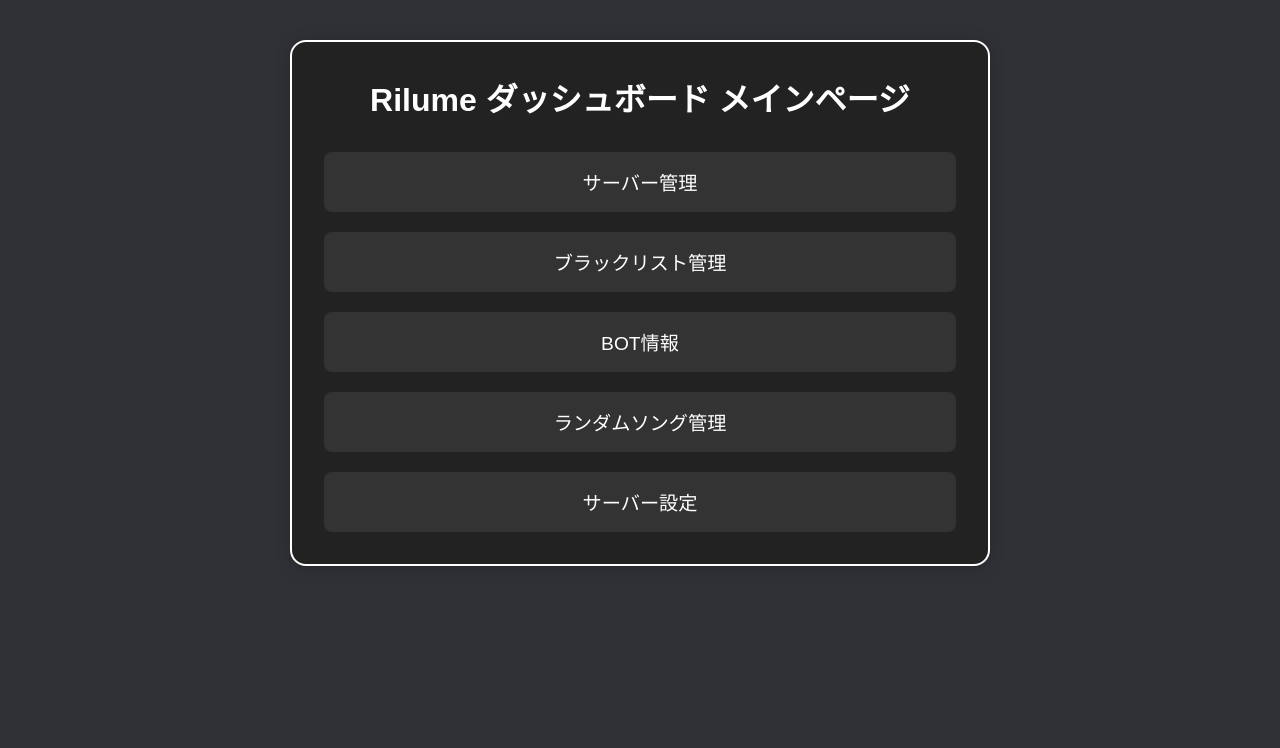
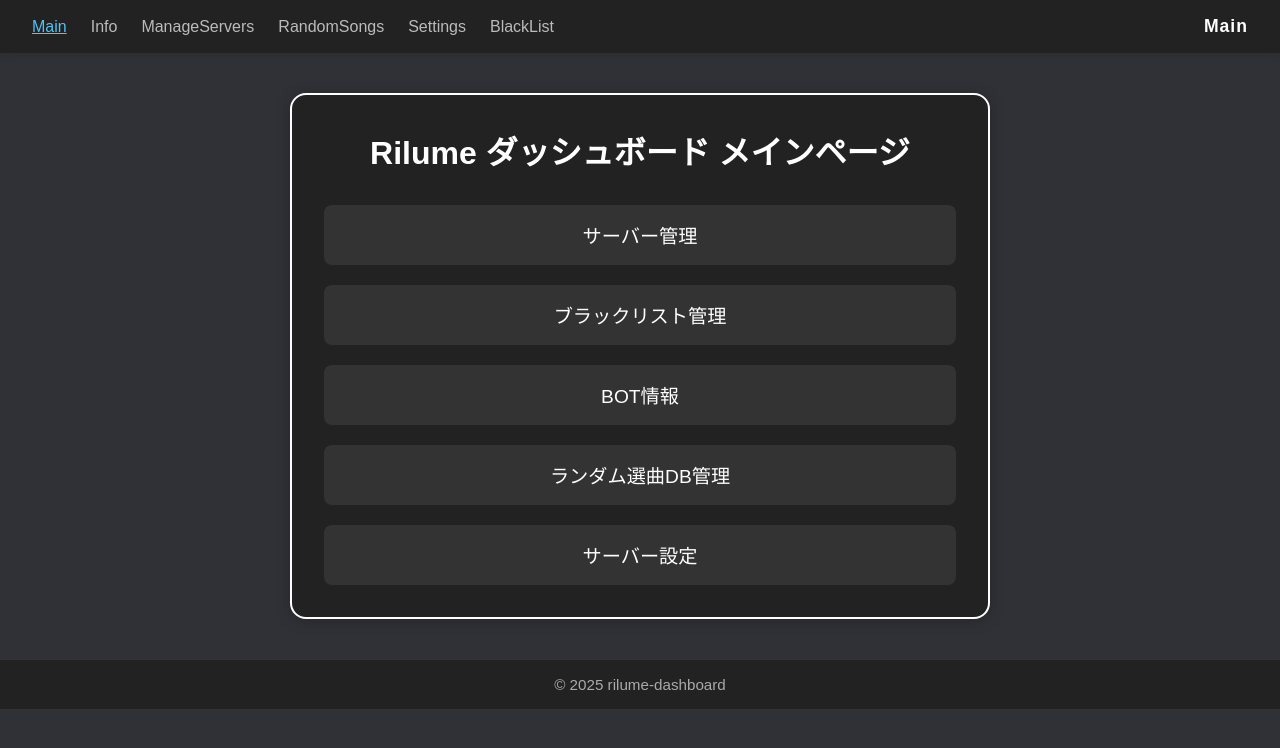
Before and after one commit to VEDA00133912/rilume-dashboard, a Next.js app: page /dashboard/Main in a window 1280 px wide. Shown: the top 748 px of the page. Built offline with nearby package versions, Linux system fonts and the light colour scheme.

Commit message:
header&footer

```diff
--- a/app/dashboard/Info/page.tsx
+++ b/app/dashboard/Info/page.tsx
@@ -3,6 +3,8 @@
 import { useState, useEffect } from 'react';
 import Image from 'next/image';
 import styles from '@/css/dashboard/Info/Page.module.css';
+import Header from '@/components/Header';
+import Footer from '@/components/Footer';
 
 type BotInfo = {
   id: string;
@@ -50,6 +52,8 @@ export default function BotInfoPage() {
     );
 
   return (
+    <>
+      <Header />
       <div className={styles.container}>
         <div className={styles.card}>
           {data.bannerUrl && (
@@ -115,5 +119,7 @@ export default function BotInfoPage() {
           </div>
         </div>
       </div>
+      <Footer />
+    </>
   );
 }
--- a/app/dashboard/Main/page.tsx
+++ b/app/dashboard/Main/page.tsx
@@ -1,8 +1,12 @@
 import Link from 'next/link';
-import styles from '../../../css/dashboard/Main.module.css';
+import Header from '@/components/Header';
+import styles from '@/css/dashboard/Main.module.css';
+import Footer from '@/components/Footer';
 
 export default function MainPage() {
   return (
+    <>
+      <Header />
       <div className={styles.container}>
         <h1 className={styles.header}>Rilume ダッシュボード メインページ</h1>
         <ul className={styles.grid}>
@@ -16,12 +20,14 @@ export default function MainPage() {
             <Link href="/dashboard/Info">BOT情報</Link>
           </li>
           <li>
-          <Link href="/dashboard/RandomSongs">ランダムソング管理</Link>
+            <Link href="/dashboard/RandomSongs">ランダム選曲DB管理</Link>
           </li>
           <li>
             <Link href="/dashboard/Settings">サーバー設定</Link>
           </li>
         </ul>
       </div>
+      <Footer />
+    </>
   );
 }
--- /dev/null
+++ b/components/Footer.tsx
@@ -0,0 +1,10 @@
+'use client';
+import styles from '../css/dashboard/Footer.module.css';
+
+export default function Footer() {
+  return (
+    <footer className={styles.footer}>
+      <span>&copy; 2025 rilume-dashboard</span>
+    </footer>
+  );
+}
--- /dev/null
+++ b/components/Header.tsx
@@ -0,0 +1,38 @@
+'use client';
+import Link from 'next/link';
+import { usePathname } from 'next/navigation';
+import styles from '../css/dashboard/Header.module.css';
+const pages = [
+  { name: 'Main', path: '/dashboard/Main' },
+  { name: 'Info', path: '/dashboard/Info' },
+  { name: 'ManageServers', path: '/dashboard/ManageServers' },
+  { name: 'RandomSongs', path: '/dashboard/RandomSongs' },
+  { name: 'Settings', path: '/dashboard/Settings' },
+  { name: 'BlackList', path: '/dashboard/BlackList' },
+];
+
+export default function Header() {
+  const pathname = usePathname();
+  const current = pages.find((page) => pathname.startsWith(page.path));
+
+  return (
+    <header className={styles.header}>
+      <nav className={styles.nav}>
+        {pages.map((page) => (
+          <Link
+            key={page.path}
+            href={page.path}
+            className={
+              pathname.startsWith(page.path) ? styles.active : styles.link
+            }
+          >
+            {page.name}
+          </Link>
+        ))}
+      </nav>
+      <div className={styles.currentPage}>
+        {current ? current.name : 'Dashboard'}
+      </div>
+    </header>
+  );
+}
--- /dev/null
+++ b/css/dashboard/Footer.module.css
@@ -0,0 +1,10 @@
+.footer {
+  width: 100%;
+  padding: 1rem 0;
+  text-align: center;
+  background: #222;
+  color: #aaa;
+  font-size: 0.95rem;
+  margin-top: 2rem;
+  border-top: 1px solid #333;
+}
--- /dev/null
+++ b/css/dashboard/Header.module.css
@@ -0,0 +1,36 @@
+.header {
+  display: flex;
+  align-items: center;
+  justify-content: space-between;
+  padding: 1rem 2rem;
+  background: #222;
+  color: #fff;
+  box-shadow: 0 2px 8px rgba(0, 0, 0, 0.08);
+}
+
+.nav {
+  display: flex;
+  gap: 1.5rem;
+}
+
+.link {
+  color: #bbb;
+  text-decoration: none;
+  font-weight: 500;
+  transition: color 0.2s;
+}
+
+.link:hover {
+  color: #fff;
+}
+
+.active {
+  color: #4fc3f7;
+  text-decoration: underline;
+}
+
+.currentPage {
+  font-size: 1.1rem;
+  font-weight: bold;
+  letter-spacing: 1px;
+}
```
Also changed, not shown: app/dashboard/BlackList/page.tsx (+10 -4 lines), app/dashboard/ManageServers/page.tsx (+6 -1 lines), app/dashboard/RandomSongs/page.tsx (+15 -3 lines), app/dashboard/Settings/page.tsx (+10 -4 lines). Lines whose indentation alone changed are shown as unchanged.
